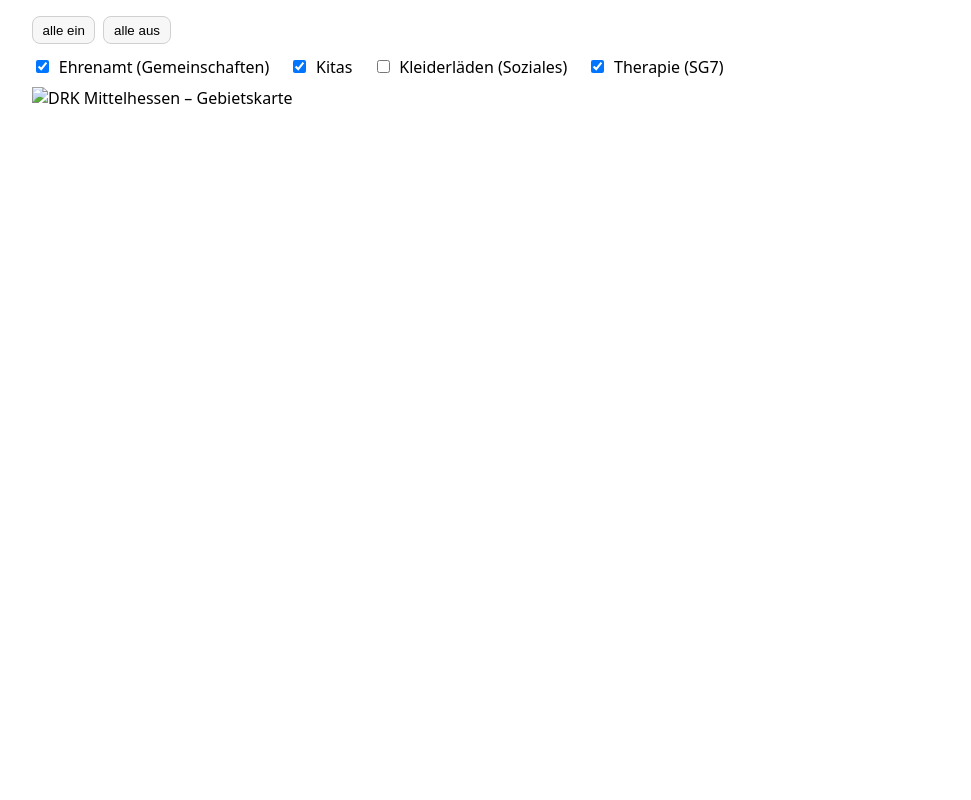
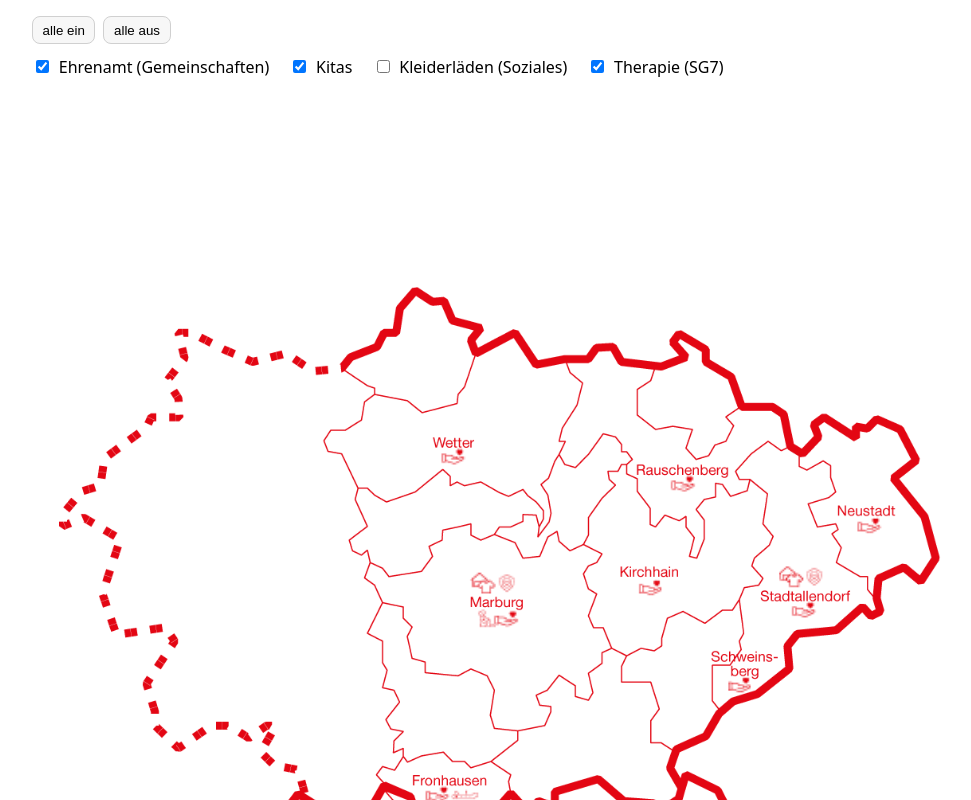
Before and after one commit to presse-drk-mittelhessen/drk-mittelhessen-map, a plain HTML site: page index.html in a window 1280 px wide. Shown: the top 800 px of the page, without its empty margins (134-1105 px from the left). Drawn offline with Linux system fonts and the light colour scheme.

Commit message:
Update index.html

```diff
--- a/index.html
+++ b/index.html
@@ -22,11 +22,11 @@
     </div>
 
     <div class="map">
-      <img src="./assets/Karte_basis.png" alt="DRK Mittelhessen – Gebietskarte" class="base">
-      <img id="ehrenamt" class="layer is-on" src="./assets/ebene_gemeinschaften.png" alt="">
-      <img id="kita" class="layer is-on" src="./assets/ebene_kita.png" alt="">
-      <img id="kleider" class="layer" src="./assets/ebene_soziales.png" alt="">
-      <img id="therapie" class="layer is-on" src="./assets/ebene_sg7.png" alt="">
+      <img src="./Karte_basis.png" alt="DRK Mittelhessen – Gebietskarte" class="base">
+      <img id="ehrenamt" class="layer is-on" src="./ebene_gemeinschaften.png" alt="">
+      <img id="kita" class="layer is-on" src="./ebene_kita.png" alt="">
+      <img id="kleider" class="layer" src="./ebene_soziales.png" alt="">
+      <img id="therapie" class="layer is-on" src="./ebene_sg7.png" alt="">
     </div>
 
     <noscript>Um die Ebenen zu steuern, bitte JavaScript aktivieren.</noscript>
```
